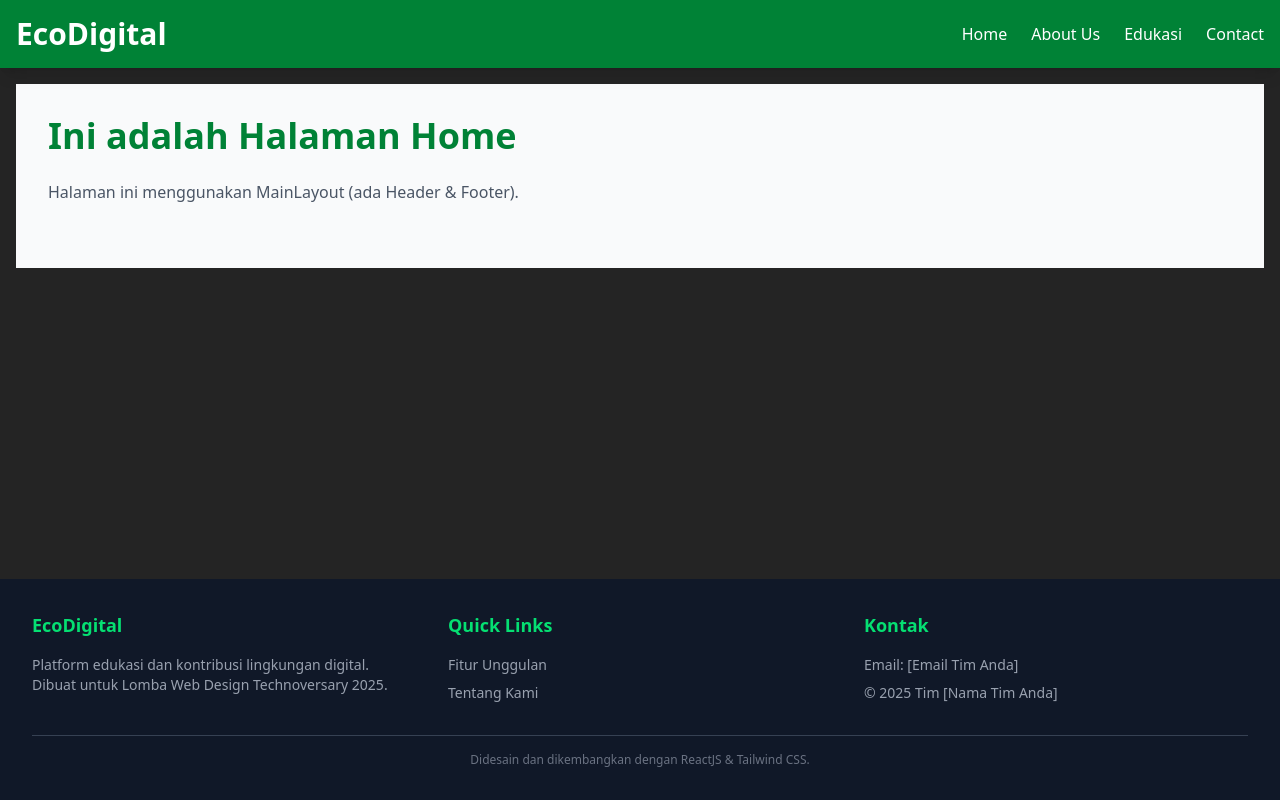
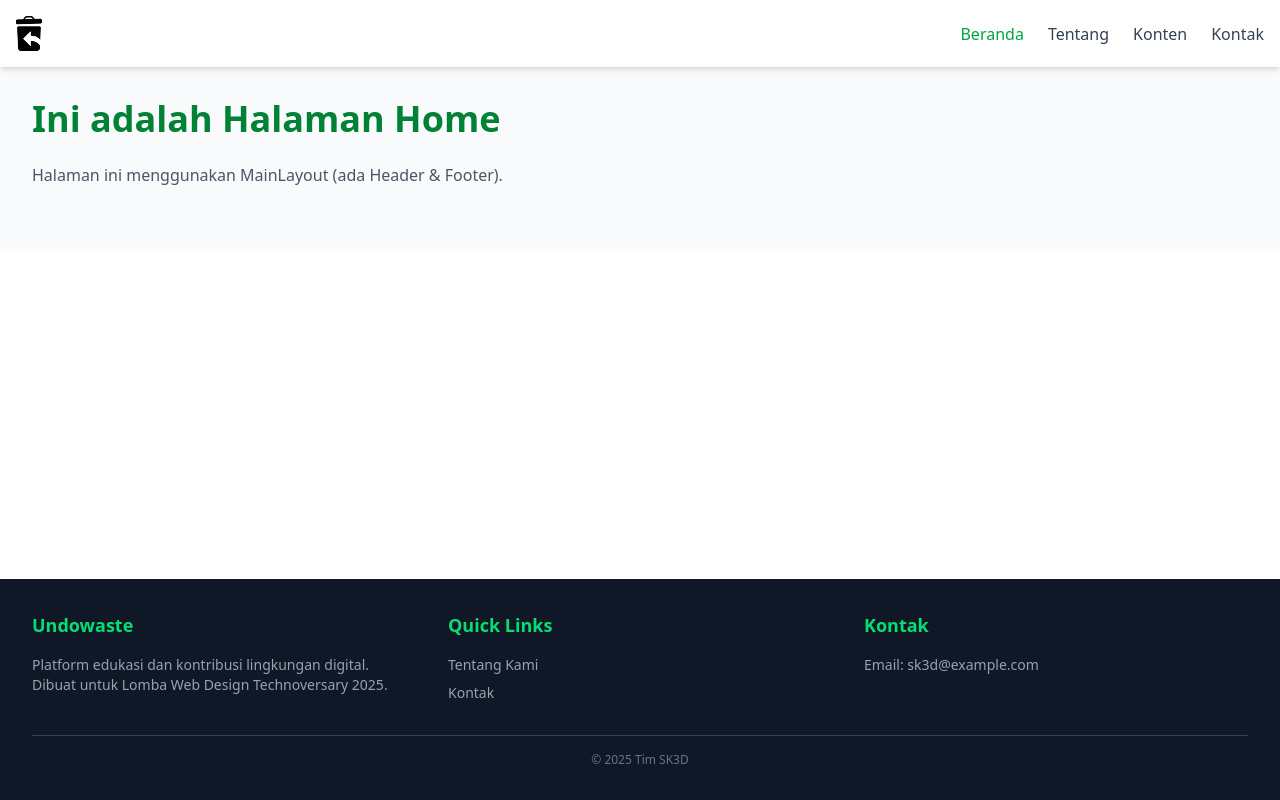
Before and after one commit to AkbarFelda/undowaste, a React (Vite) app: page /home in a window 1280 px wide. Built offline with nearby package versions, Linux system fonts and the light colour scheme.

Commit message:
feat: [AF] update Header and Footer components with new logo and text adjustments

```diff
--- a/src/App.jsx
+++ b/src/App.jsx
@@ -1,4 +1,3 @@
-// src/App.jsx (PASTIKAN KODE INI BENAR)
 import React from 'react';
 import { Routes, Route } from 'react-router-dom';
 import MainLayout from './layout/MainLayout.jsx';
--- a/src/layout/Footer.jsx
+++ b/src/layout/Footer.jsx
@@ -13,7 +13,7 @@ function Footer() {
 
         {/* Kolom 1: Tentang Proyek */}
         <div>
-          <h3 className="font-bold text-lg mb-4 text-green-400">EcoDigital</h3>
+          <h3 className="font-bold text-lg mb-4 text-green-400">Undowaste</h3>
           <p className="text-gray-400">
             Platform edukasi dan kontribusi lingkungan digital.
             Dibuat untuk Lomba Web Design Technoversary {currentYear}.
@@ -24,8 +24,8 @@ function Footer() {
         <div>
           <h3 className="font-bold text-lg mb-4 text-green-400">Quick Links</h3>
           <ul className="space-y-2">
-            <li><Link to="/features" className="text-gray-400 hover:text-white">Fitur Unggulan</Link></li>
-            <li><Link to="/about" className="text-gray-400 hover:text-white">Tentang Kami</Link></li>
+            <li><Link to="/features" className="text-gray-400 hover:text-white">Tentang Kami</Link></li>
+            <li><Link to="/about" className="text-gray-400 hover:text-white">Kontak</Link></li>
             {/* <li><Link to="/pricing" className="text-gray-400 hover:text-white">Donasi</Link></li> */}
           </ul>
         </div>
@@ -33,14 +33,13 @@ function Footer() {
         {/* Kolom 3: Kontak & Sosial */}
         <div>
           <h3 className="font-bold text-lg mb-4 text-green-400">Kontak</h3>
-          <p className="text-gray-400">Email: [Email Tim Anda]</p>
-          <p className="text-gray-400 mt-2">© {currentYear} Tim [Nama Tim Anda]</p>
+          <p className="text-gray-400">Email: sk3d@example.com</p>
         </div>
 
       </div>
 
       <div className="mt-8 pt-4 border-t border-gray-700 text-center">
-         <p className="text-xs text-gray-500">Didesain dan dikembangkan dengan ReactJS & Tailwind CSS.</p>
+         <p className="text-xs text-gray-500">© {currentYear} Tim SK3D</p>
       </div>
     </footer>
   );
--- a/src/layout/Header.jsx
+++ b/src/layout/Header.jsx
@@ -1,41 +1,81 @@
-// src/layout/Header.jsx
-
-import React from 'react';
-import { Link } from 'react-router-dom';
+import React, { useState } from 'react';
+import { Link, useLocation } from 'react-router-dom';
+import { FontAwesomeIcon } from '@fortawesome/react-fontawesome';
+import { faBars, faTimes } from '@fortawesome/free-solid-svg-icons';
 
 function Header() {
+  const [isOpen, setIsOpen] = useState(false);
+  const location = useLocation();
+
   const navLinks = [
-    { to: '/home', label: 'Home' },
-    { to: '/about', label: 'About Us' },
-    { to: '/content', label: 'Edukasi' },
-    { to: '/contact', label: 'Contact' },
+    { to: '/home', label: 'Beranda' },
+    { to: '/about', label: 'Tentang' },
+    { to: '/content', label: 'Konten' },
+    { to: '/contact', label: 'Kontak' },
   ];
 
   return (
-    // Header akan menempel di atas (sticky) dan memiliki warna latar
-    <header className="bg-green-700 shadow-lg p-4 sticky top-0 z-20">
-      <div className="container mx-auto flex justify-between items-center">
+    <header className="bg-white shadow-md sticky top-0 z-20">
+      <div className="container mx-auto flex justify-between items-center p-4">
 
-        {/* Logo / Brand Name */}
-        <Link to="/home" className="text-3xl font-bold text-white hover:text-green-200 transition duration-200">
-          EcoDigital
+        {/* Logo */}
+        <Link to="/" className="flex items-center gap-2">
+          <img
+            src="src/assets/images/undowasteLogo.png"
+            alt="Logo"
+            className="h-auto w-auto"
+          />
+          {/* <span className="text-green-600 font-bold text-lg">Undowaste</span> */}
         </Link>
 
-        {/* Navigasi Utama (Hanya terlihat di layar besar) */}
-        <nav className="hidden md:flex space-x-6">
-          {navLinks.map((link) => (
+        {/* Desktop Nav */}
+        <nav className="hidden md:flex gap-6">
+          {navLinks.map(link => (
             <Link
               key={link.to}
               to={link.to}
-              className="text-white hover:text-green-300 font-medium transition duration-150"
+              className={`font-medium transition ${
+                location.pathname === link.to
+                  ? "text-green-600"
+                  : "text-gray-700 hover:text-green-500"
+              }`}
             >
               {link.label}
             </Link>
           ))}
         </nav>
 
-        {/* Anda bisa tambahkan Tombol Menu Burger di sini untuk mobile */}
-        {/* <button className="md:hidden text-white text-2xl">☰</button> */}
+        {/* Mobile Hamburger */}
+        <button
+          className="md:hidden text-2xl text-gray-700"
+          onClick={() => setIsOpen(prev => !prev)}
+        >
+          <FontAwesomeIcon icon={isOpen ? faTimes : faBars} />
+        </button>
+      </div>
+
+      {/* Mobile Dropdown */}
+      <div
+        className={`md:hidden bg-white border-t overflow-hidden transition-all duration-300 ${
+          isOpen ? "max-h-60" : "max-h-0"
+        }`}
+      >
+        <nav className="flex flex-col py-2">
+          {navLinks.map(link => (
+            <Link
+              key={link.to}
+              to={link.to}
+              onClick={() => setIsOpen(false)}
+              className={`px-4 py-3 text-sm transition ${
+                location.pathname === link.to
+                  ? "bg-gray-100 text-green-600 font-medium"
+                  : "text-gray-700 hover:bg-gray-100"
+              }`}
+            >
+              {link.label}
+            </Link>
+          ))}
+        </nav>
       </div>
     </header>
   );
--- a/src/layout/mainLayout.jsx
+++ b/src/layout/mainLayout.jsx
@@ -5,9 +5,9 @@ import Footer from './Footer';
 
 function MainLayout() {
   return (
-    <div className="flex flex-col min-h-screen">
+    <div className="flex flex-col min-h-screen bg-white">
       <Header />
-      <main className="flex-1 container mx-auto p-4">
+      <main className="flex-1 container">
         {/* Outlet adalah tempat halaman (Home, About, dll) akan dirender */}
         <Outlet />
       </main>
```
Also changed, not shown: src/assets/images/undowasteLogo.png (added).
